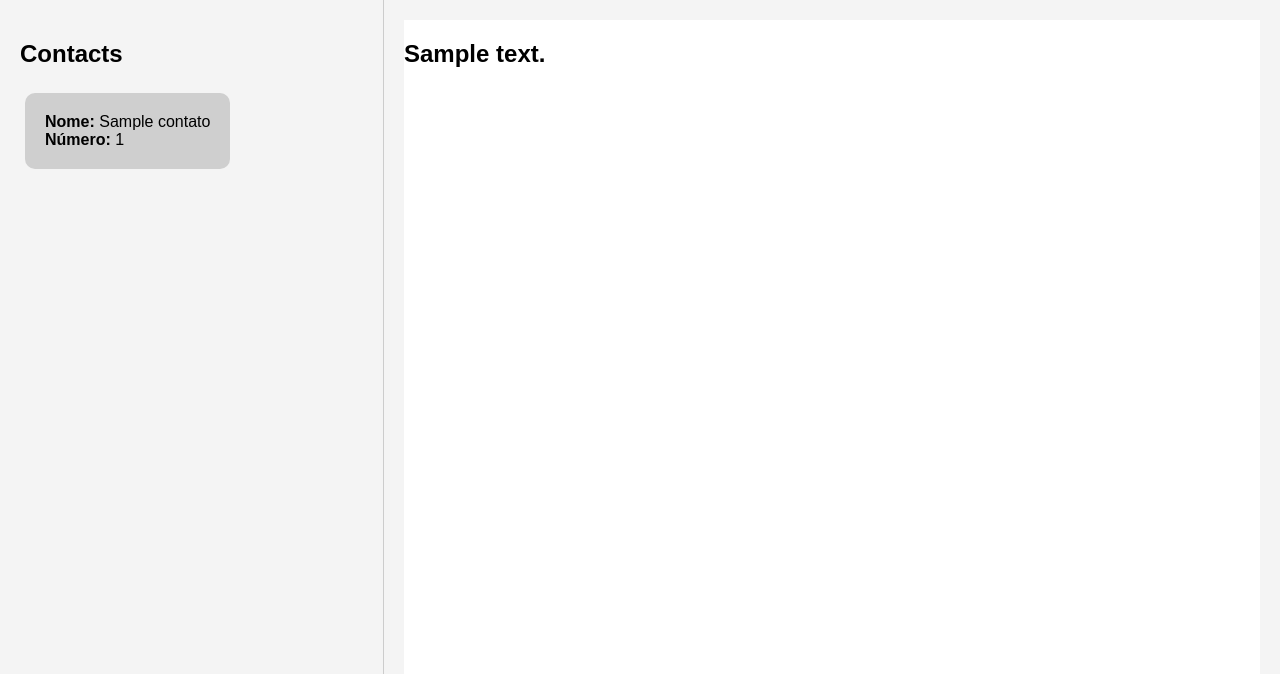
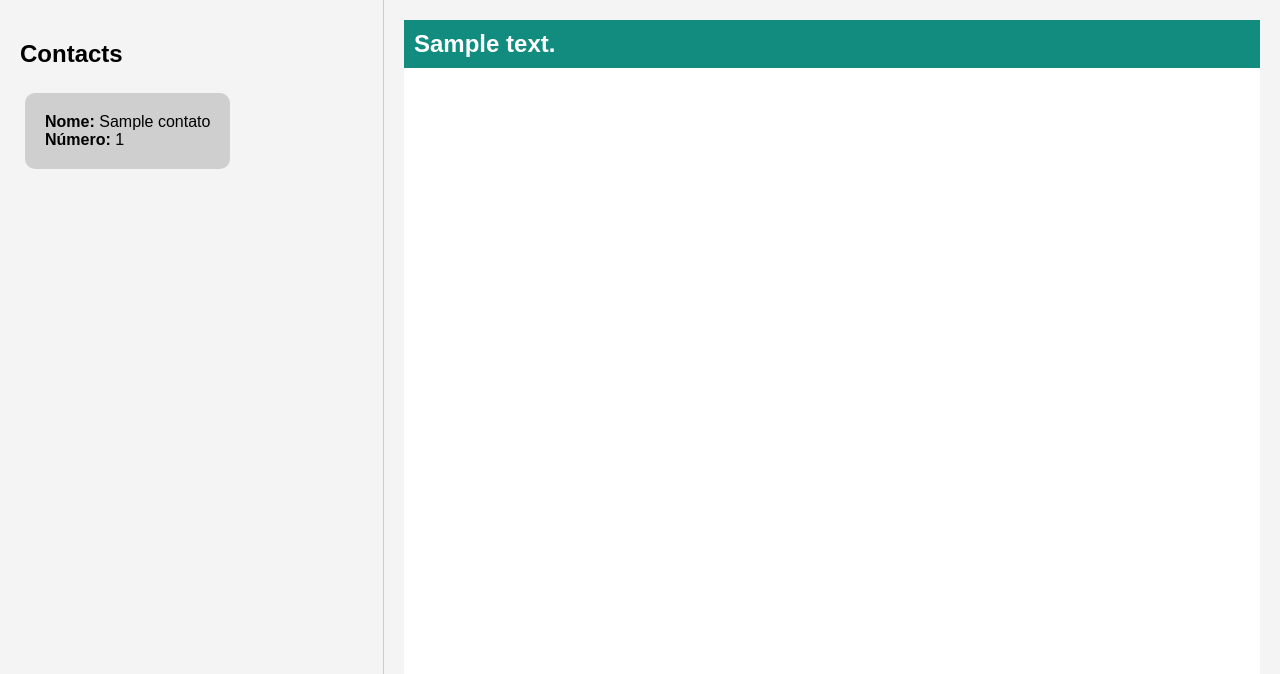
Before and after one commit to joaocruz1/ChatBot_Triar, a Flask app: template templates/principal.html in a window 1280 px wide. Shown: the part 60-734 px from the top of the page. Run offline with Flask 3, Linux system fonts and the light colour scheme; the template is opened without the code that fills it: most values are stand-ins (such as "Sample title", 1, 10 or a date in 2020).

Commit message:
Update main.css

```diff
--- a/static/main.css
+++ b/static/main.css
@@ -80,6 +80,13 @@ li {
     color: black;
 }
 
+ #conversation h2 {
+    margin: 0;
+    padding: 10px;
+    background-color: #128C7E; /* Adapte a cor conforme necessário */
+    color: #fff; /* Adapte a cor conforme necessário */
+}
+
 #chat {
     height: 93%;
     overflow-y: hidden;
```
